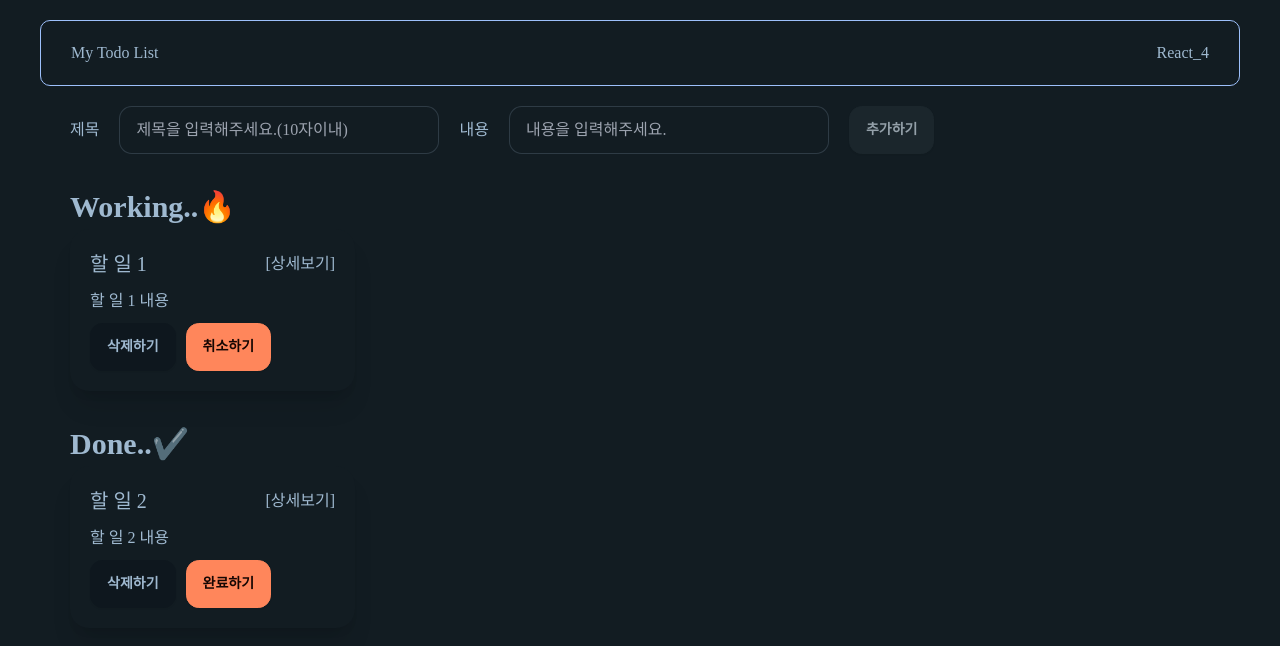
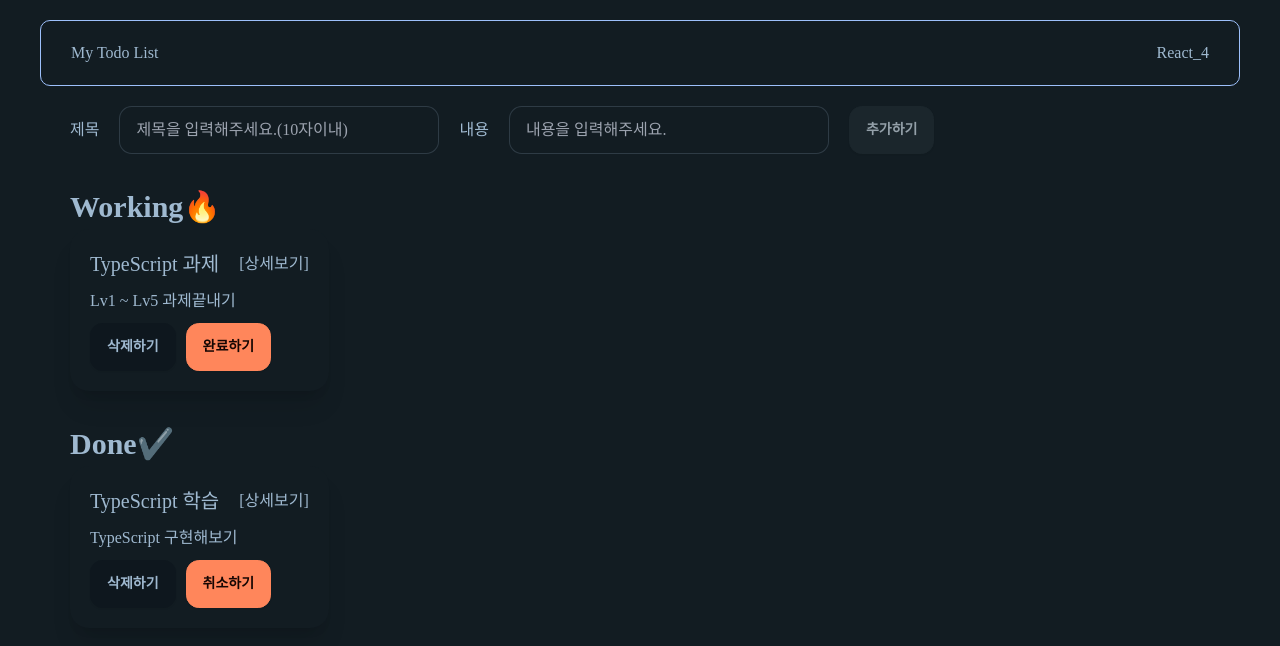
Before and after one commit to gkstnadl/typescript-test, a React (Vite) app: page / in a window 1280 px wide. Shown: the top 646 px of the page. Built offline with nearby package versions, Linux system fonts and the light colour scheme; a web font is replaced by a local one.

Commit message:
Style: 초기 데이터 수정, 스타일 수정

```diff
--- a/src/App.tsx
+++ b/src/App.tsx
@@ -1,4 +1,4 @@
-import 'styles/GlobalStyled.css';
+import 'styles/globalStyled.css';
 import Router from './shared/Router';
 
 const App: React.FC = () => {
--- a/src/components/TodoItem.tsx
+++ b/src/components/TodoItem.tsx
@@ -31,7 +31,7 @@ const TodoItem: React.FC<TodoProps> = ({ todo, toggleTodo, removeTodo }) => {
               삭제하기
             </button>
             <button className="btn btn-primary" onClick={toggleTodo}>
-              {todo.isCompleted ? '완료하기' : '취소하기'}
+              {todo.isCompleted ? '취소하기' : '완료하기'}
             </button>
           </div>
         </div>
--- a/src/components/TodoList.tsx
+++ b/src/components/TodoList.tsx
@@ -12,7 +12,8 @@ const TodoList: React.FC<TodoListProps> = ({ todos, toggleTodo, removeTodo }) =>
   return (
     <>
       <div className="todolist">
-        <h3 className="todolist-title">Working..🔥</h3>
+        <h3 className="todolist-title">Working🔥</h3>
+        <div className="todolist-items">
           {todos
             .filter((item) => !item.isCompleted)
             .map((item) => (
@@ -24,8 +25,10 @@ const TodoList: React.FC<TodoListProps> = ({ todos, toggleTodo, removeTodo }) =>
               />
             ))}
         </div>
+      </div>
       <div className="todolist">
-        <h3 className="todolist-title">Done..✔️</h3>
+        <h3 className="todolist-title">Done✔️</h3>
+        <div className="todolist-items">
           {todos
             .filter((item) => item.isCompleted)
             .map((item) => (
@@ -37,6 +40,7 @@ const TodoList: React.FC<TodoListProps> = ({ todos, toggleTodo, removeTodo }) =>
               />
             ))}
         </div>
+      </div>
     </>
   );
 };
--- a/src/pages/Main.tsx
+++ b/src/pages/Main.tsx
@@ -7,14 +7,14 @@ import { nanoid } from 'nanoid';
 const initialTodos: Todo[] = [
   {
     id: '1',
-    title: '할 일 1',
-    contents: '할 일 1 내용',
+    title: 'TypeScript 과제',
+    contents: 'Lv1 ~ Lv5 과제끝내기',
     isCompleted: false
   },
   {
     id: '2',
-    title: '할 일 2',
-    contents: '할 일 2 내용',
+    title: 'TypeScript 학습',
+    contents: 'TypeScript 구현해보기',
     isCompleted: true
   }
 ];
--- a/src/styles/GlobalStyled.css
+++ b/src/styles/GlobalStyled.css
@@ -141,7 +141,6 @@ button {
 html,
 body {
   background-color: #121c22;
-  height: 100%;
   margin: 0 auto;
   padding: 0;
   max-width: 1200px;
--- a/src/styles/components.css
+++ b/src/styles/components.css
@@ -9,14 +9,9 @@
 
 .inputform {
   display: flex;
-  width: 100%;
   margin: 20px 30px;
   gap: 20px;
   align-items: center;
-}
-
-.card {
-  width: 25%;
 }
 
 .todoitem {
@@ -30,6 +25,7 @@
   display: flex;
   justify-content: space-between;
   align-items: center;
+  gap: 20px;
 }
 
 .todoitem-title {
@@ -43,10 +39,16 @@
 
 .todolist {
   margin: 30px 30px;
-
 }
 
 .todolist-title {
   font-size: 30px;
   font-weight: 800;
 }
+
+.todolist-items {
+  display: flex;
+  flex-wrap: wrap;
+  -webkit-flex-wrap: wrap;
+  gap: 20px;
+}
```
Lines whose indentation alone changed are shown as unchanged.
